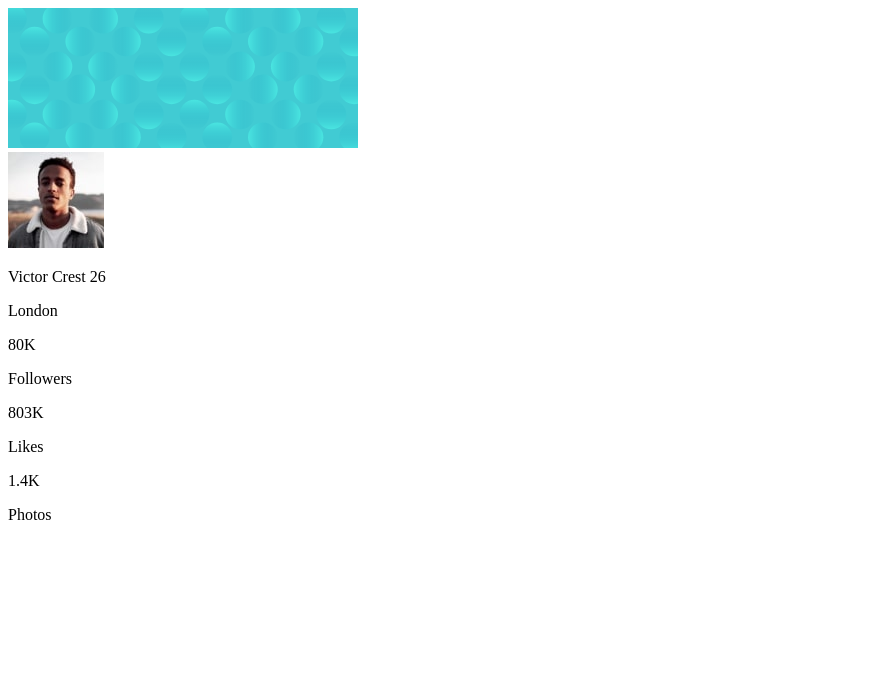
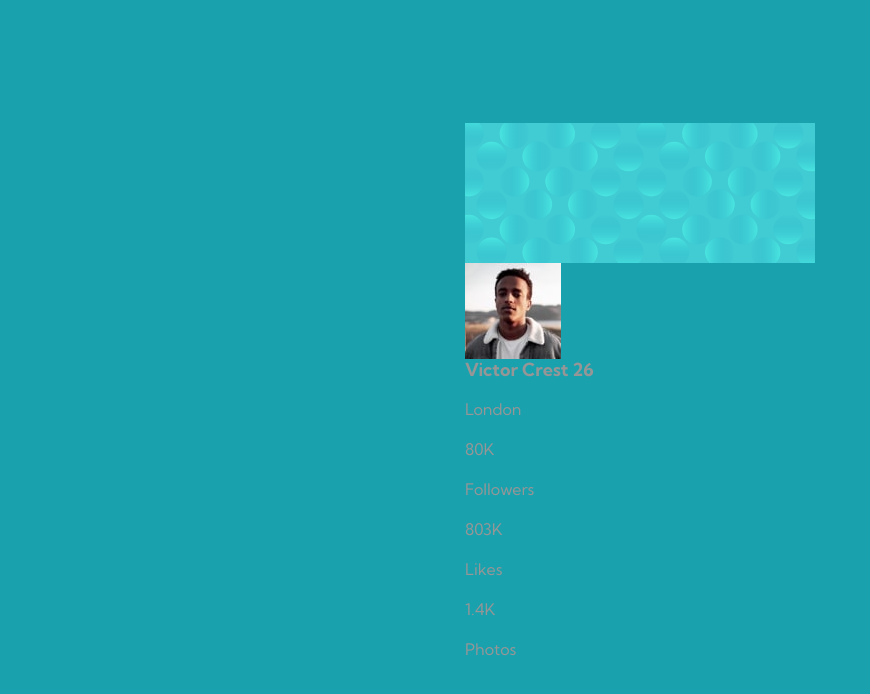
Before and after one commit to jdfdoyley/FEM-Profile-Card, a plain HTML site: page index.html in a window 1280 px wide. Shown: the whole page, without its empty margins (0-870 px from the left). Drawn offline with Linux system fonts and the light colour scheme.

Commit message:
Add base page styling and resets

```diff
--- a/dist/css/main.css
+++ b/dist/css/main.css
@@ -0,0 +1,51 @@
+@charset "UTF-8";
+@import url('https://fonts.googleapis.com/css2?family=Kumbh+Sans:wght@400;700&display=swap');
+
+/* CSS Variables */
+:root {
+  --dark-cyan: hsl(185, 75%, 39%);
+  --very-dark-blue: hsl(229, 23%, 23%);
+  --dark-grayish-blue: hsl(227, 10%, 46%);
+  --dark-gray: hsl(0, 0%, 59%);
+  --font-normal: 400;
+  --font-bold: 700;
+}
+
+/* Base Styles & Resets */
+*,
+*::before,
+*::after {
+  box-sizing: border-box;
+}
+
+body {
+  background-color: #fff;
+  color: var(--dark-gray);
+  font-family: 'Kumbh Sans', sans-serif;
+  font-size: 1rem;
+  font-weight: var(--font-normal);
+  line-height: 1.5;
+  margin: 0;
+}
+
+h3 {
+  font-size: 1.125rem;
+  font-weight: var(--font-bold);
+  line-height: 1.2;
+  margin-top: 0;
+  margin-bottom: 0.5rem;
+}
+
+img,
+svg {
+  max-width: 100%;
+  vertical-align: middle;
+}
+
+.wrapper {
+  background-color: var(--dark-cyan);
+  display: grid;
+  justify-content: center;
+  align-items: center;
+  height: 100vh;
+}
--- a/index.html
+++ b/index.html
@@ -18,7 +18,7 @@
           <img src="/dist/img/image-victor.jpg" alt="A profile picture of Victor">
         </div>
         <div>
-          <p><span class="name">Victor Crest</span> 26</p>
+          <h3>Victor Crest <span class="name">26</span></h3>
           <p>London</p>
         </div>
       </section>
```
